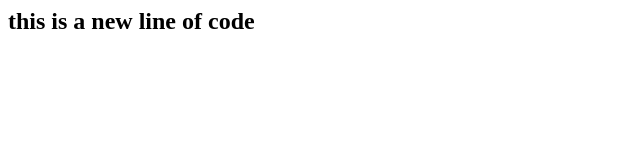
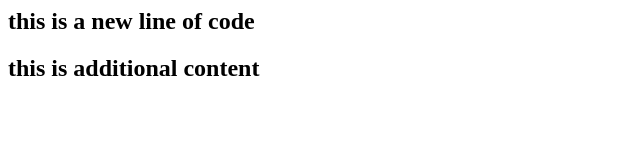
Before and after one commit to Aayus009/Wapp-Git, a plain HTML site: page index.html in a window 1280 px wide. Shown: the whole page, without its empty margins (0-640 px from the left). Drawn offline with Linux system fonts and the light colour scheme.

Commit message:
initial commit

```diff
--- a/index.html
+++ b/index.html
@@ -1 +1,2 @@
 <h2> this is a new line of code <h2>
+this is additional content
```
